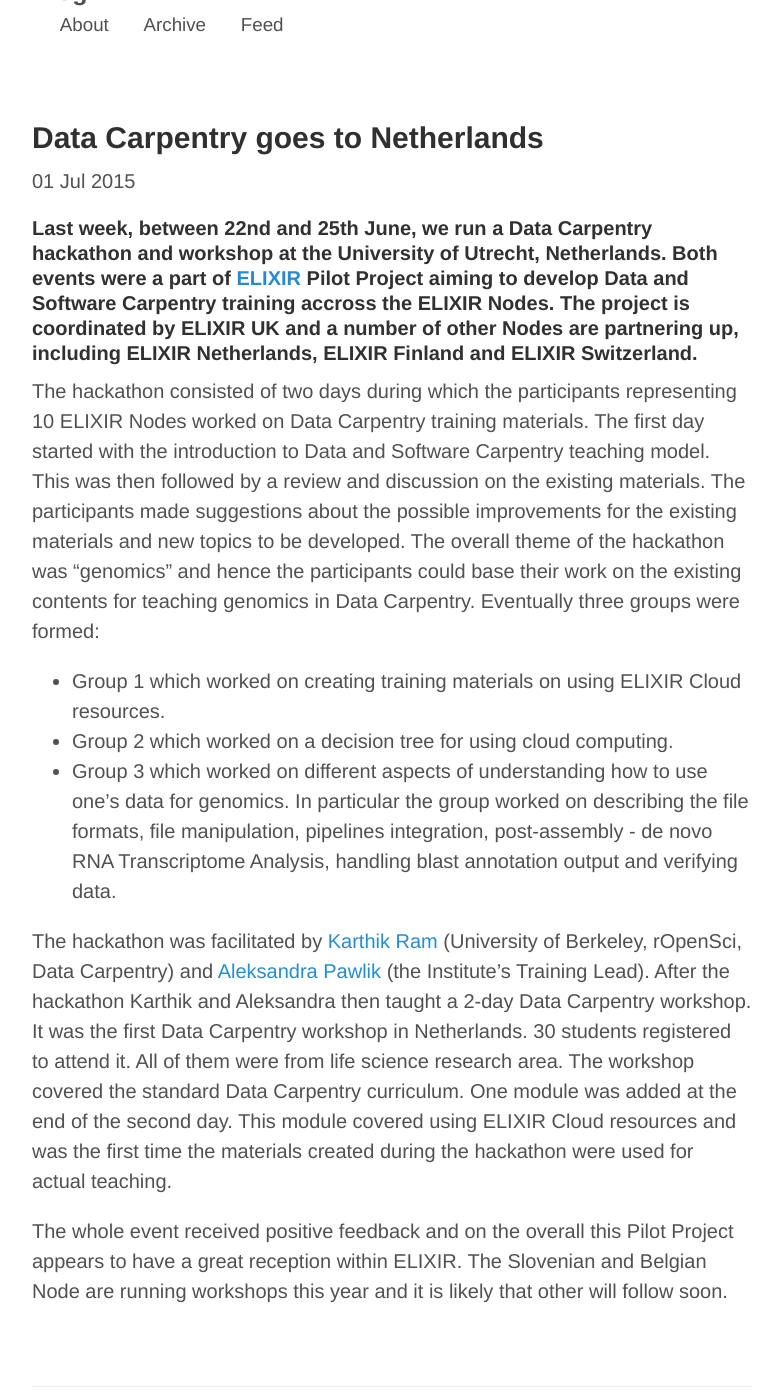
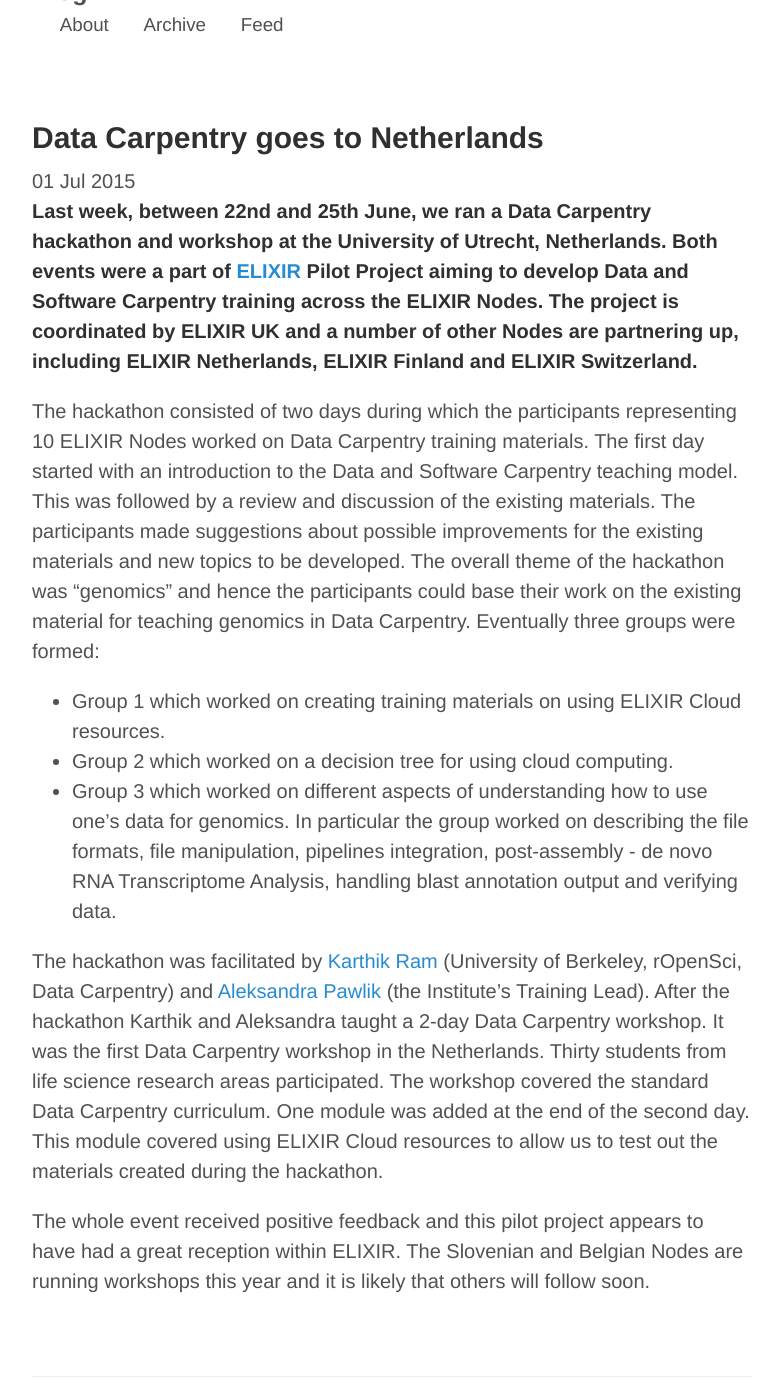
Before and after one commit to tracykteal/blog, a Jekyll site: the page built from _posts/2015-07-01-elixir-nl.md, in a window 1280 px wide and 1400 px high, scrolled down 276 px. Shown: the whole window, without its empty margins (248-1031 px from the left). Built offline with Jekyll 4.4.1, drawn with Linux system fonts in a browser that asks for light colours; comment, search, counter and statistics services are not loaded.

Commit message:
Ethan's corrections

```diff
--- a/_posts/2015-07-01-elixir-nl.md
+++ b/_posts/2015-07-01-elixir-nl.md
@@ -3,15 +3,15 @@ layout: post
 title: Data Carpentry goes to Netherlands
 ---
 
-####Last week, between 22nd and 25th June, we run a Data Carpentry hackathon and workshop at the University of Utrecht, Netherlands. Both events were a part of [ELIXIR](http://www.elixir-europe.org/) Pilot Project aiming to develop Data and Software Carpentry training accross the ELIXIR Nodes. The project is coordinated by ELIXIR UK and a number of other Nodes are partnering up, including ELIXIR Netherlands, ELIXIR Finland and ELIXIR Switzerland.
+**Last week, between 22nd and 25th June, we ran a Data Carpentry hackathon and workshop at the University of Utrecht, Netherlands. Both events were a part of [ELIXIR](http://www.elixir-europe.org/) Pilot Project aiming to develop Data and Software Carpentry training across the ELIXIR Nodes. The project is coordinated by ELIXIR UK and a number of other Nodes are partnering up, including ELIXIR Netherlands, ELIXIR Finland and ELIXIR Switzerland.**
 
 
-The hackathon consisted of two days during which the participants representing 10 ELIXIR Nodes worked on Data Carpentry training materials. The first day started with the introduction to Data and Software Carpentry teaching model. This was then followed by a review and discussion on the existing materials. The participants made suggestions about the possible improvements for the existing materials and new topics to be developed. The overall theme of the hackathon was "genomics" and hence the participants could base their work on the existing contents for teaching genomics in Data Carpentry. Eventually three groups were formed:
+The hackathon consisted of two days during which the participants representing 10 ELIXIR Nodes worked on Data Carpentry training materials. The first day started with an introduction to the Data and Software Carpentry teaching model. This was  followed by a review and discussion of the existing materials. The participants made suggestions about  possible improvements for the existing materials and new topics to be developed. The overall theme of the hackathon was "genomics" and hence the participants could base their work on the existing material for teaching genomics in Data Carpentry. Eventually three groups were formed:
 
 *   Group 1 which worked on creating training materials on using ELIXIR Cloud resources.
 *   Group 2 which worked on a decision tree for using cloud computing.
 *   Group 3 which worked on different aspects of understanding how to use one's data for genomics. In particular the group worked on describing the file formats, file manipulation, pipelines integration, post-assembly - de novo RNA Transcriptome Analysis, handling blast annotation output and verifying data.
 
-The hackathon was facilitated by [Karthik Ram](http://karthik.io/) (University of Berkeley, rOpenSci, Data Carpentry) and [Aleksandra Pawlik](http://www.software.ac.uk/about/people/aleksandra-pawlik) (the Institute's Training Lead). After the hackathon Karthik and Aleksandra then taught a 2-day Data Carpentry workshop. It was the first Data Carpentry workshop in Netherlands. 30 students registered to attend it. All of them were from life science research area. The workshop covered the standard Data Carpentry curriculum. One module was added at the end of the second day. This module covered using ELIXIR Cloud resources and was the first time the materials created during the hackathon were used for actual teaching.
+The hackathon was facilitated by [Karthik Ram](http://karthik.io/) (University of Berkeley, rOpenSci, Data Carpentry) and [Aleksandra Pawlik](http://www.software.ac.uk/about/people/aleksandra-pawlik) (the Institute's Training Lead). After the hackathon Karthik and Aleksandra taught a 2-day Data Carpentry workshop. It was the first Data Carpentry workshop in the Netherlands. Thirty students from life science research areas participated. The workshop covered the standard Data Carpentry curriculum. One module was added at the end of the second day. This module covered using ELIXIR Cloud resources to allow us to test out the materials created during the hackathon.
 
-The whole event received positive feedback and on the overall this Pilot Project appears to have a great reception within ELIXIR. The Slovenian and Belgian Node are running workshops this year and it is likely that other will follow soon.
+The whole event received positive feedback and this pilot project appears to have had a great reception within ELIXIR. The Slovenian and Belgian Nodes are running workshops this year and it is likely that others will follow soon.
```
